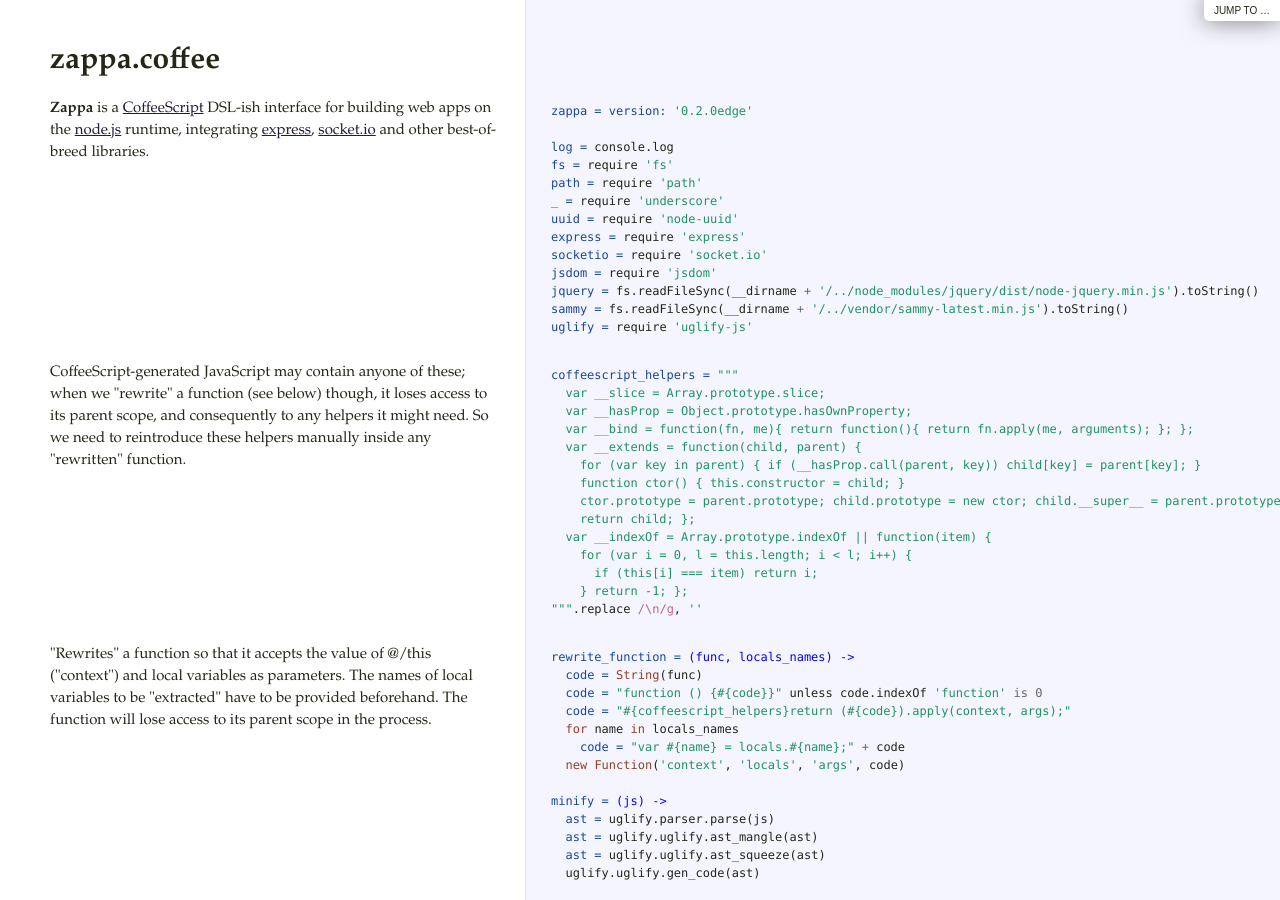
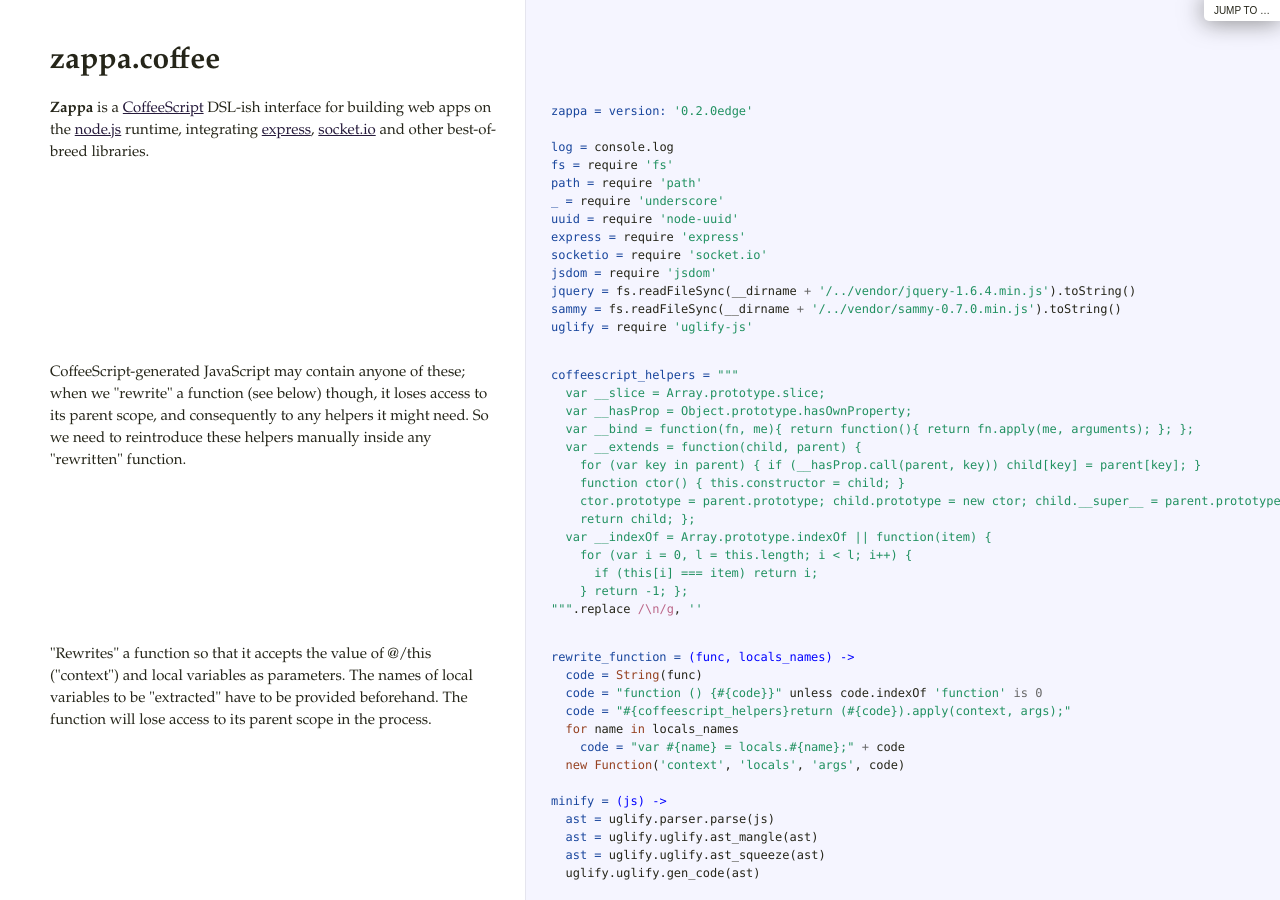
Before and after one commit to mauricemach/zappa, a Jekyll site: the page docs/zappa.html, which Jekyll copies as it is, in a window 1280 px wide and 900 px high. Built offline with Jekyll 4.4.1, drawn with Linux system fonts in a browser that asks for light colours.

Commit message:
Added `cake vendor` and updated jquery (1.6.4) and sammy (0.7.0). Closes pull #77.

```diff
--- a/docs/zappa.html
+++ b/docs/zappa.html
@@ -10,8 +10,8 @@
 <span class="nv">express = </span><span class="nx">require</span> <span class="s1">&#39;express&#39;</span>
 <span class="nv">socketio = </span><span class="nx">require</span> <span class="s1">&#39;socket.io&#39;</span>
 <span class="nv">jsdom = </span><span class="nx">require</span> <span class="s1">&#39;jsdom&#39;</span>
-<span class="nv">jquery = </span><span class="nx">fs</span><span class="p">.</span><span class="nx">readFileSync</span><span class="p">(</span><span class="nx">__dirname</span> <span class="o">+</span> <span class="s1">&#39;/../node_modules/jquery/dist/node-jquery.min.js&#39;</span><span class="p">).</span><span class="nx">toString</span><span class="p">()</span>
-<span class="nv">sammy = </span><span class="nx">fs</span><span class="p">.</span><span class="nx">readFileSync</span><span class="p">(</span><span class="nx">__dirname</span> <span class="o">+</span> <span class="s1">&#39;/../vendor/sammy-latest.min.js&#39;</span><span class="p">).</span><span class="nx">toString</span><span class="p">()</span>
+<span class="nv">jquery = </span><span class="nx">fs</span><span class="p">.</span><span class="nx">readFileSync</span><span class="p">(</span><span class="nx">__dirname</span> <span class="o">+</span> <span class="s1">&#39;/../vendor/jquery-1.6.4.min.js&#39;</span><span class="p">).</span><span class="nx">toString</span><span class="p">()</span>
+<span class="nv">sammy = </span><span class="nx">fs</span><span class="p">.</span><span class="nx">readFileSync</span><span class="p">(</span><span class="nx">__dirname</span> <span class="o">+</span> <span class="s1">&#39;/../vendor/sammy-0.7.0.min.js&#39;</span><span class="p">).</span><span class="nx">toString</span><span class="p">()</span>
 <span class="nv">uglify = </span><span class="nx">require</span> <span class="s1">&#39;uglify-js&#39;</span></pre></div>             </td>           </tr>                               <tr id="section-2">             <td class="docs">               <div class="pilwrap">                 <a class="pilcrow" href="#section-2">&#182;</a>               </div>               <p>CoffeeScript-generated JavaScript may contain anyone of these; when we "rewrite"
 a function (see below) though, it loses access to its parent scope, and consequently to
 any helpers it might need. So we need to reintroduce these helpers manually inside any
--- a/package.json
+++ b/package.json
@@ -10,7 +10,6 @@
     "express": "2.4.6",
     "socket.io": "0.8.4",
     "jsdom": "0.2.4",
-    "jquery": "1.6.2",
     "coffeekup": "0.3.0",
     "node-uuid": "1.2.0",
     "uglify-js": "1.0.7"
--- a/src/zappa.coffee
+++ b/src/zappa.coffee
@@ -12,8 +12,8 @@
 express = require 'express'
 socketio = require 'socket.io'
 jsdom = require 'jsdom'
-jquery = fs.readFileSync(__dirname + '/../node_modules/jquery/dist/node-jquery.min.js').toString()
-sammy = fs.readFileSync(__dirname + '/../vendor/sammy-latest.min.js').toString()
+jquery = fs.readFileSync(__dirname + '/../vendor/jquery-1.6.4.min.js').toString()
+sammy = fs.readFileSync(__dirname + '/../vendor/sammy-0.7.0.min.js').toString()
 uglify = require 'uglify-js'
 
 # CoffeeScript-generated JavaScript may contain anyone of these; when we "rewrite"
```
Also changed, not shown: docs/reference.md (+2 -2 lines), tests/assets.coffee (+2 -2 lines), vendor/sammy-latest.min.js (deleted), 2 other files.
